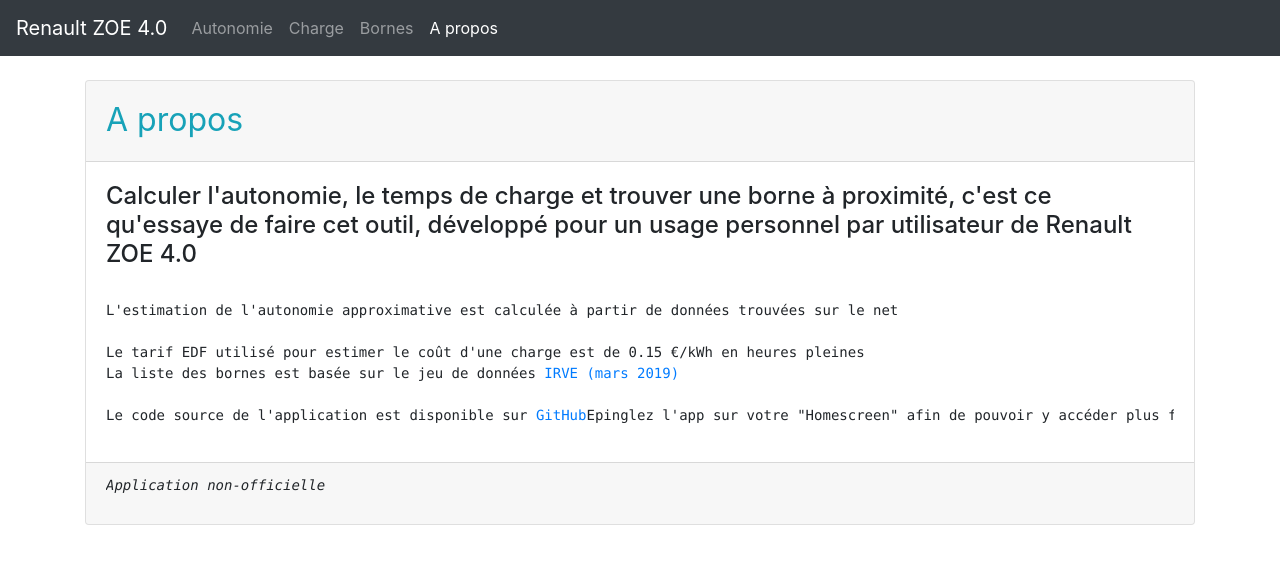
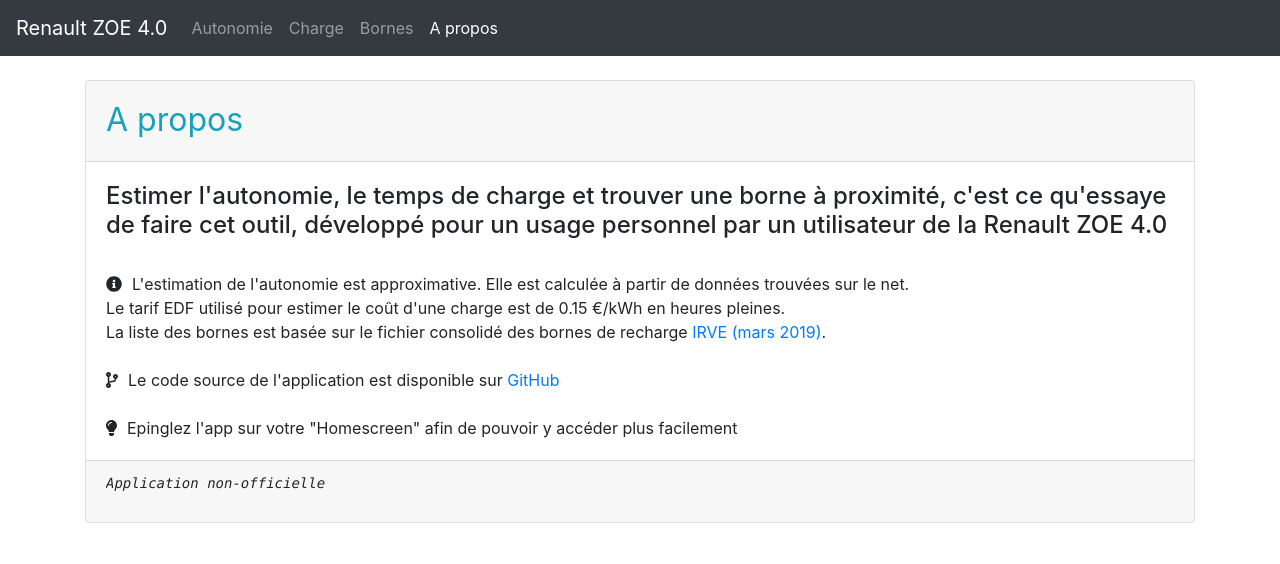
Before and after one commit to philippe-nougaillon/relax-en-zoe, a React (Create React App) app: page /about in a window 1280 px wide. Shown: the top 564 px of the page. Built offline with nearby package versions, Linux system fonts and the light colour scheme.

Commit message:
Page About terminée

```diff
--- a/src/pages/About.js
+++ b/src/pages/About.js
@@ -1,4 +1,7 @@
 import React from 'react';
+
+import { FontAwesomeIcon } from '@fortawesome/react-fontawesome';
+import { faInfoCircle, faLightbulb, faCodeBranch } from '@fortawesome/free-solid-svg-icons';
 
 const About = () => {
 
@@ -16,30 +19,33 @@
 
                 <div className="card-body">
                     <h4>
-                        Calculer l'autonomie, le temps de charge et trouver une borne à proximité,
-                        c'est ce qu'essaye de faire cet outil, développé pour un usage personnel par utilisateur de Renault ZOE 4.0
+                        Estimer l'autonomie, le temps de charge et trouver une borne à proximité,
+                        c'est ce qu'essaye de faire cet outil, développé pour un usage personnel
+                        par un utilisateur de la Renault ZOE 4.0
                     </h4>
                     <br />
 
-                    <pre>
-                        L'estimation de l'autonomie approximative est calculée à partir de données trouvées sur le net<br />
-                        <br />
+                    <FontAwesomeIcon icon={ faInfoCircle } style={{ marginRight: 10 }} />
 
-                        Le tarif EDF utilisé pour estimer le coût d'une charge est de 0.15 €/kWh en heures pleines
-                        <br />
+                    L'estimation de l'autonomie est approximative. Elle est calculée à partir de données trouvées sur le net.<br />
 
-                        La liste des bornes est basée sur le jeu de
-                        données <a href='https://www.data.gouv.fr/fr/datasets/fichier-consolide-des-bornes-de-recharge-pour-vehicules-electriques/#' target="_blank" rel="noopener noreferrer">
+                    Le tarif EDF utilisé pour estimer le coût d'une charge est de 0.15 €/kWh en heures pleines.<br />
+
+                    La liste des bornes est basée sur le fichier consolidé
+                    des bornes de recharge <a href='https://www.data.gouv.fr/fr/datasets/fichier-consolide-des-bornes-de-recharge-pour-vehicules-electriques/#' target="_blank" rel="noopener noreferrer">
                         IRVE (mars 2019)
-                        </a>
+                    </a>.
                     <br /><br />
 
+                    <FontAwesomeIcon icon={ faCodeBranch } style={{ marginRight: 10 }} />
                     Le code source de l'application est disponible
                     sur <a href='https://github.com/philippe-nougaillon/AutonomieZoe_ReactRedux' target="_blank" rel="noopener noreferrer">
                         GitHub
                     </a>
+                    <br /><br />
+
+                    <FontAwesomeIcon icon={ faLightbulb } style={{ marginRight: 10 }} />
                     Epinglez l'app sur votre "Homescreen" afin de pouvoir y accéder plus facilement
-                    </pre>
                 </div>
 
                 <div className="card-footer">
--- a/src/pages/Bornes.js
+++ b/src/pages/Bornes.js
@@ -78,17 +78,6 @@
     this.fetchBornesData(this.state.currentLocation, this.state.kms);
   }
 
-  handleOnChange(event) {
-    const key = String(event.target.id);
-    const value = event.target.value;
-
-    // Conserve la valeur du slider (charge/speed/temp)
-    this[key] = value;
-
-    // Rafraichir l'affichage
-    this.setState({ [key]: value });
-  }
-
   render() {
     const { result, loading, searchTerm, error, currentLocation, limit, kms } = this.state;
 
@@ -120,14 +109,14 @@
 
                 { !loading &&
                     <div className="colored_div">
-                            { bornes.length } bornes trouvées dans un rayon de { kms | 0 } km
+                        { bornes.length } bornes dans un rayon de { kms | 0 } km
                     </div>
                 }
             </div>
 
             <div className="card-body">
                 <form>
-                        Filtre: <input
+                    Filtrer: <input
                         type="text"
                         onChange={ this.onFilterChange }
                         value={ searchTerm }
@@ -148,9 +137,10 @@
                     </span>
                 }
             </div>
+
             <div className="card-footer">
+            </div>
 
-                </div>
           </div>
       </div>
     );
@@ -158,7 +148,7 @@
 }
 
 const ListeBornes = ({ list }) =>
-  <table className="table table-striped table-condensed table-bordered">
+  <table className="table table-condensed">
     <thead>
       <tr>
         <th>Adresse</th>
```
Lines whose indentation alone changed are shown as unchanged.
